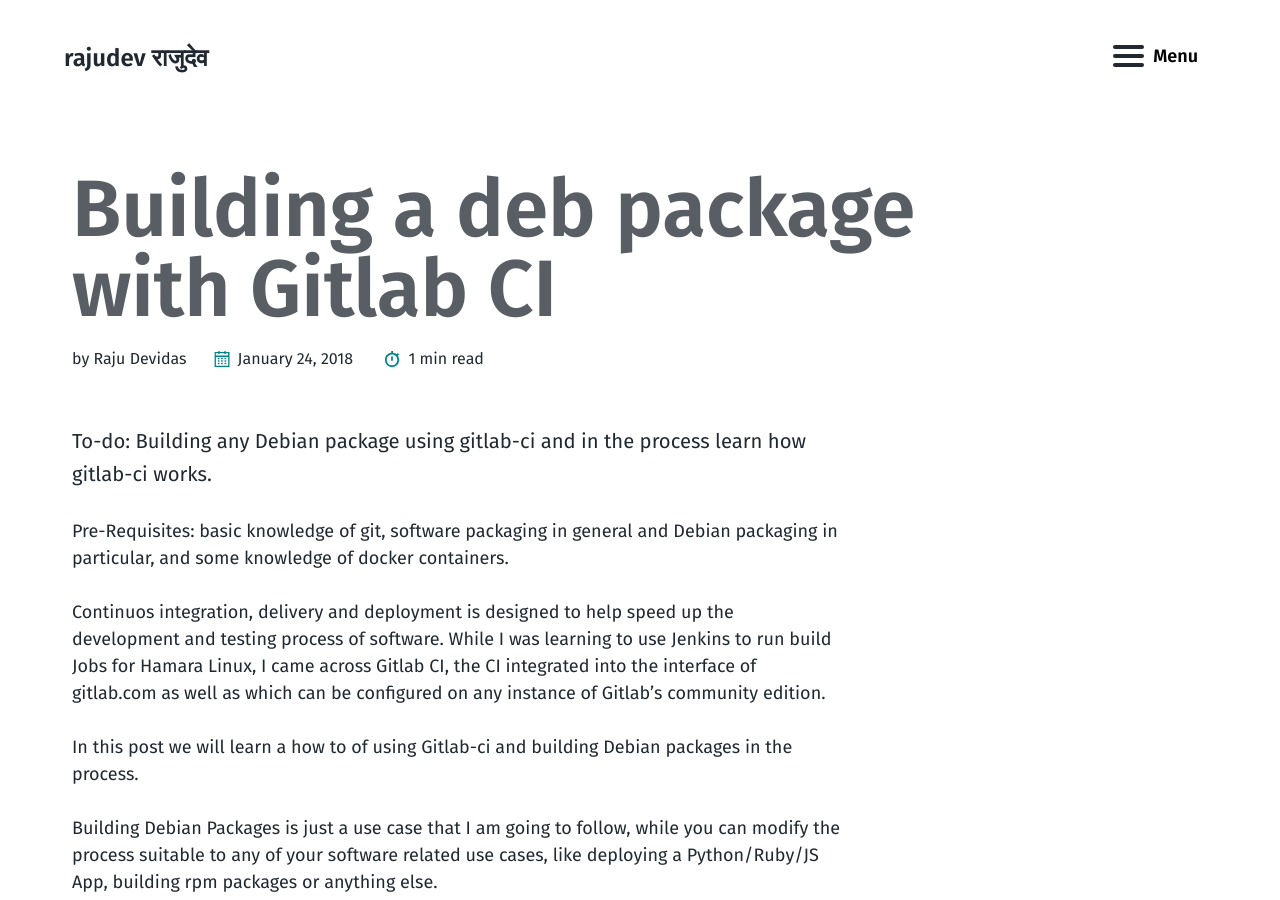
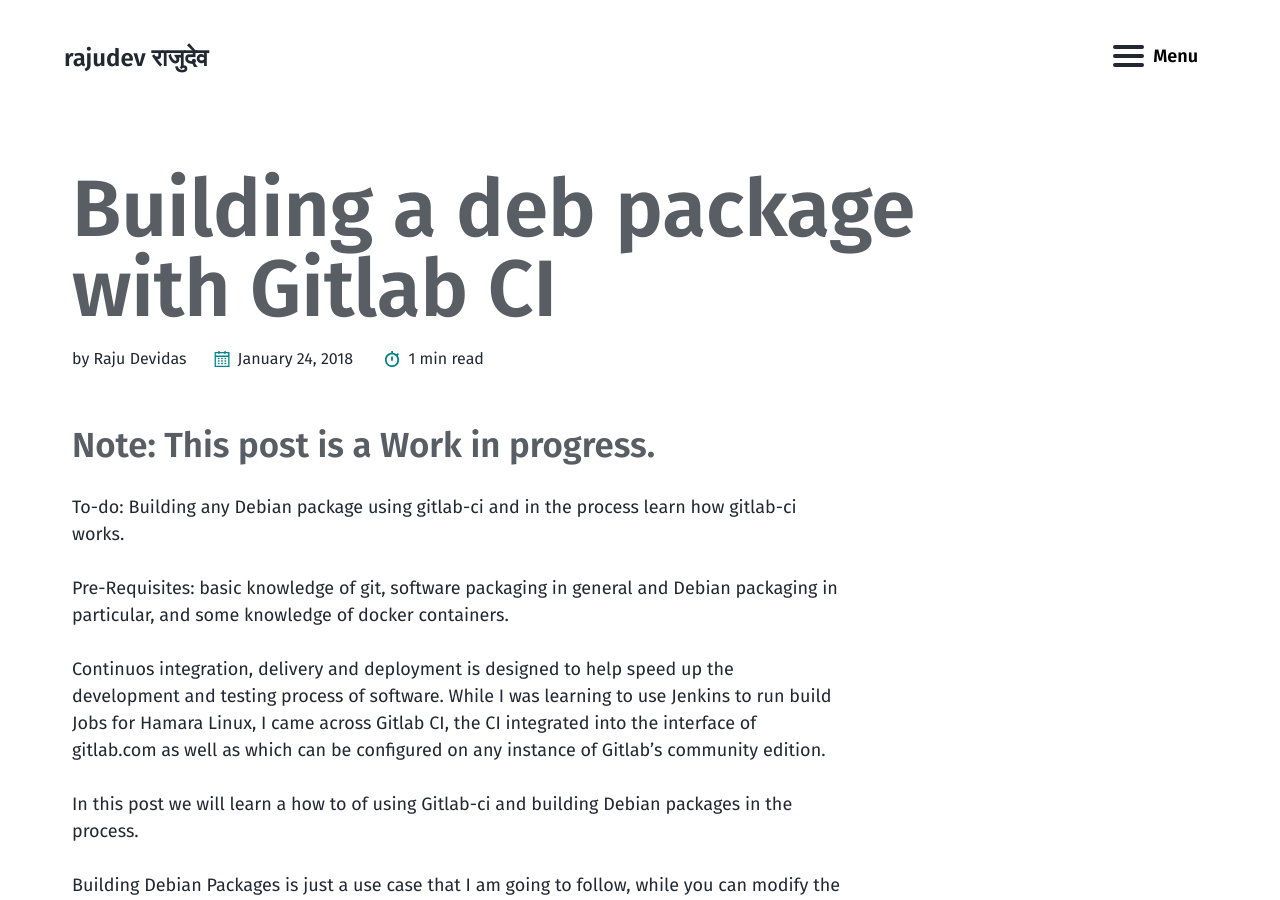
Before and after one commit to rajudev/rajudev.github.io, a Jekyll site: the page built from _posts/2018-01-24-building-a-debian-package-with-gitlab-ci.md, in a window 1280 px wide and 900 px high. Built offline with Jekyll 4.4.1, drawn with Linux system fonts in a browser that asks for light colours.

Commit message:
Adding a notice to the post, stating that the post is a work in progress.

```diff
--- a/_posts/2018-01-24-building-a-debian-package-with-gitlab-ci.md
+++ b/_posts/2018-01-24-building-a-debian-package-with-gitlab-ci.md
@@ -10,6 +10,8 @@
   - packaging
 last_modified_at: 2018-01-24T12:25:10-05:00
 ---
+
+## Note: This post is a Work in progress.
 
 To-do: Building any Debian package using gitlab-ci and in the process learn how gitlab-ci works.
 
```
